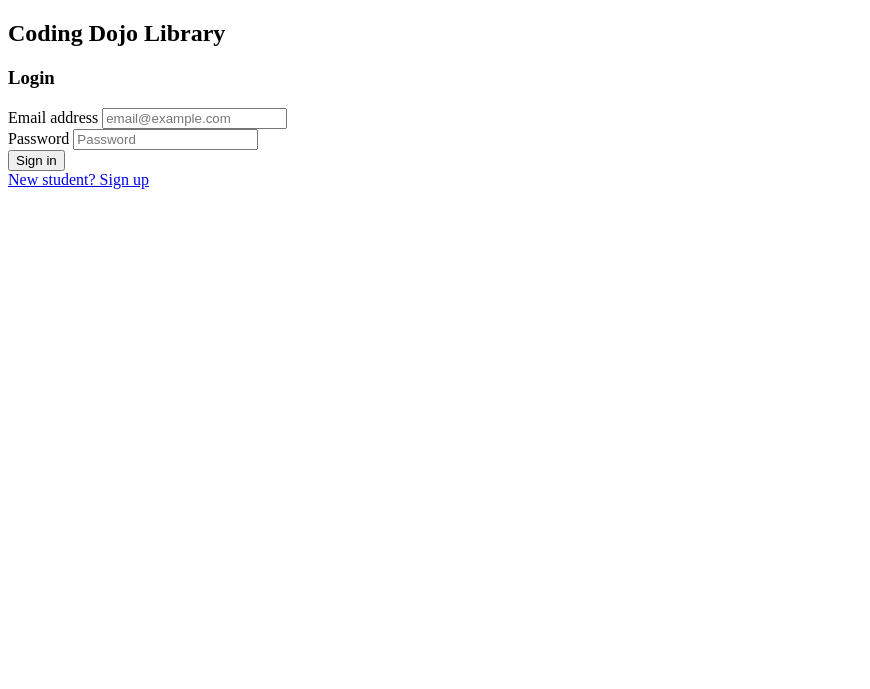
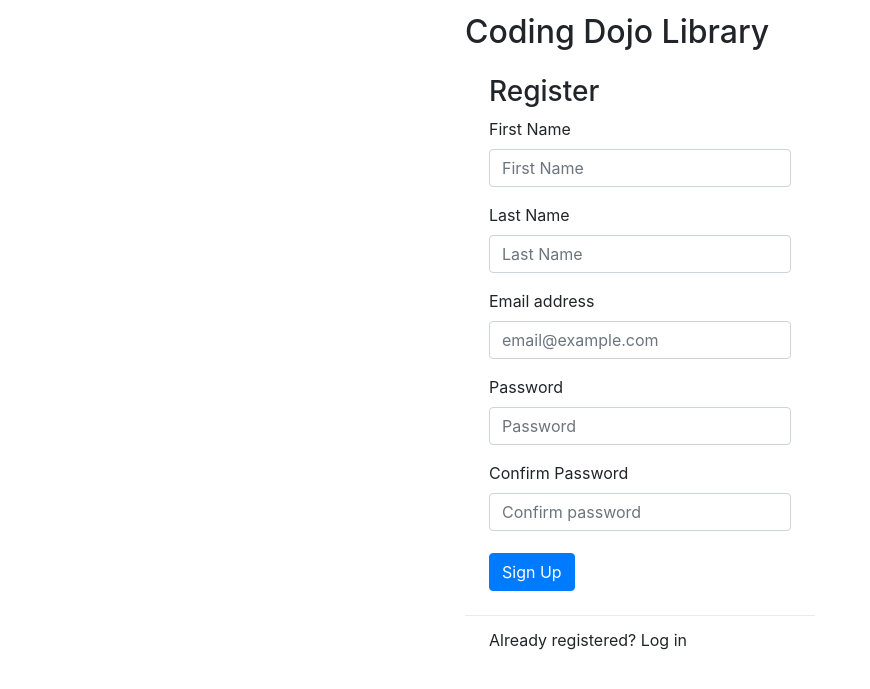
Before and after one commit to AndyHuang9322/Lib_system, a Django app: page /register in a window 1280 px wide. Shown: the top 689 px of the page, without its empty margins (0-870 px from the left). Run offline with Django 3.2, Linux system fonts and the light colour scheme; parts of the project's set-up code (start-up, migrations or seed data) failed here and were passed over; some libraries are stand-ins or nearby versions.

Commit message:
login and signup final

```diff
--- a/apps/lib_app/templates/dashboard.html
+++ b/apps/lib_app/templates/dashboard.html
@@ -119,9 +119,7 @@
                         <button type="submit">Submit</button>
                     </form>
                 </div>
-            </div>
-
-            <div class="col">
+            </div><div class="col">
             </div>
         </div>
     </div>
--- a/apps/lib_app/templates/index.html
+++ b/apps/lib_app/templates/index.html
@@ -61,8 +61,7 @@
                     <div class="dropdown-divider"></div>
                     <a class="dropdown-item" href="/register">New student? Sign up</a>
                 </div>
-            </div>
-            <!--   login ends -->
+            </div> <!--   login ends -->
             <div class="col"></div>
         </div>
     </div>
--- a/apps/lib_app/templates/register.html
+++ b/apps/lib_app/templates/register.html
@@ -6,6 +6,20 @@
     <meta name="viewport" content="width=device-width, initial-scale=1.0">
     <meta http-equiv="X-UA-Compatible" content="ie=edge">
     <title>Sign Up | Coding Dojo Library</title>
+    <link rel="stylesheet" href="https://stackpath.bootstrapcdn.com/bootstrap/4.2.1/css/bootstrap.min.css" integrity="sha384-GJzZqFGwb1QTTN6wy59ffF1BuGJpLSa9DkKMp0DgiMDm4iYMj70gZWKYbI706tWS"
+        crossorigin="anonymous">
+    <style>
+        button {
+                margin-top: 2%;
+            }
+            .messages{
+                color: red;
+                font-size: 15px;
+            }
+            .container{
+                margin-top: 1%;
+            }
+        </style>
 </head>
 
 <body>
@@ -17,7 +31,6 @@
             </div>
             <div class="col"></div>
         </div>
-    </div>
         <div class="row">
             <div class="col">
             </div>
@@ -25,55 +38,7 @@
                 <div class="">
                     <form class="px-4 py-3" action="/register" method="POST">
                         {% csrf_token %}
-                    <h3>Login</h3>
-                    {% if errors %}
-                    <ul class="messages">
-                        {% for error in errors %}
-                        <li>
-                            {{ error }}
-                        </li>
-                        {% endfor %}
-                    </ul>
-                    {% endif %}
-                    <div class="form-group">
-                        <label for="exampleDropdownFormEmail1">Email address</label>
-                        <input type="email" name="email" class="form-control" id="exampleDropdownFormEmail1"
-                            placeholder="email@example.com">
-                    </div>
-                    <div class="form-group">
-                        <label for="exampleDropdownFormPassword1">Password</label>
-                        <input type="password" name="pw" class="form-control" id="exampleDropdownFormPassword1"
-                            placeholder="Password">
-                    </div>
-                    <button type="submit" class="btn btn-primary">Sign in</button>
-                </form>
-                <div class="dropdown-divider"></div>
-                <a class="dropdown-item" href="/register">New student? Sign up</a>
-            </div>
-        </div>
-        <!--   register ends -->
-        <div class="col"></div>
-    </div>
-    <!-- <form action="/login" method="POST">
-                    {% csrf_token %}
-                    <h3>Login</h3>
-                    <! {% if errors %}
-                    <ul class="messages">
-                        {% for error in errors %}
-                        <li>
-                            {{ error }}
-                        </li>
-                        {% endfor %}
-                    </ul>
-                    {% endif %} -->
-    <!-- <p>Email: <br><input type="text" name="email"></p>
-            <p>Password: <br><input type="password" name="pw"></p>
-            <button type="submit">Login</button></a>
-            </form> -->
-    <!-- login ends -->
-    <!-- <form action="/register" method="POST">
-                    {% csrf_token %}
-                    <h3>Registration</h3>
+                        <h3>Register</h3>
                         {% if messages %}
                         <ul class="messages">
                             {% for message in messages %}
@@ -84,13 +49,41 @@
                             {% endfor %}
                         </ul>
                         {% endif %}
-                    <p>First Name: <br><input type="text" name="fname"></p>
-                    <p>Last Name: <br><input type="text" name="lname"></p>
-                    <p>Email: <br><input type="text" name="email"></p>
-                    <p>Password: <br><input type="password" name="pw"></p>
-                    <p>Confirm Password: <br><input type="password" name="cpw"></p>
-                    <button type="submit">Register</button></a>
-                </form> -->
+                        <div class="form-group">
+                            <label for="exampleDropdownFormEmail1">First Name</label>
+                            <input type="text" name="fname" class="form-control" id="exampleDropdownFormEmail1"
+                                placeholder="First Name">
+                        </div>
+                        <div class="form-group">
+                            <label for="exampleDropdownFormEmail1">Last Name</label>
+                            <input type="text" name="lname" class="form-control" id="exampleDropdownFormEmail1"
+                                placeholder="Last Name">
+                        </div>
+                        <div class="form-group">
+                            <label for="exampleDropdownFormEmail1">Email address</label>
+                            <input type="text" name="email" class="form-control" id="exampleDropdownFormEmail1"
+                                placeholder="email@example.com">
+                        </div>
+                        <div class="form-group">
+                            <label for="exampleDropdownFormPassword1">Password</label>
+                            <input type="password" name="pw" class="form-control" id="exampleDropdownFormPassword1"
+                                placeholder="Password">
+                        </div>
+                        <div class="form-group">
+                            <label for="exampleDropdownFormPassword1">Confirm Password</label>
+                            <input type="password" name="cpw" class="form-control" id="exampleDropdownFormPassword1"
+                                placeholder="Confirm password">
+                        </div>
+                        <button type="submit" class="btn btn-primary">Sign Up</button>
+                    </form>
+                    <div class="dropdown-divider"></div>
+                    <a class="dropdown-item" href="/">Already registered? Log in</a>
+                </div>
+            </div>
+            <!--   register ends -->
+            <div class="col"></div>
+        </div>
+    </div>
 </body>
 
 </html>
```
Lines whose indentation alone changed are shown as unchanged.
